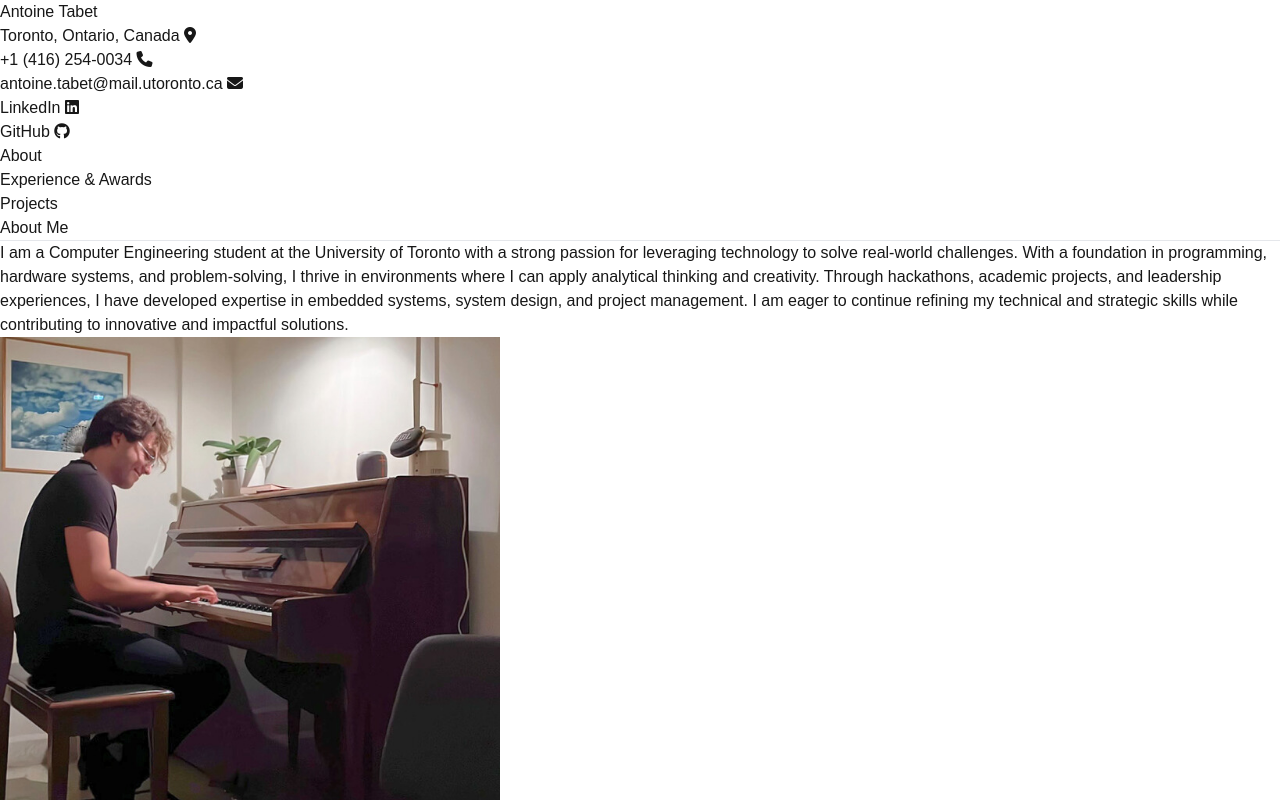
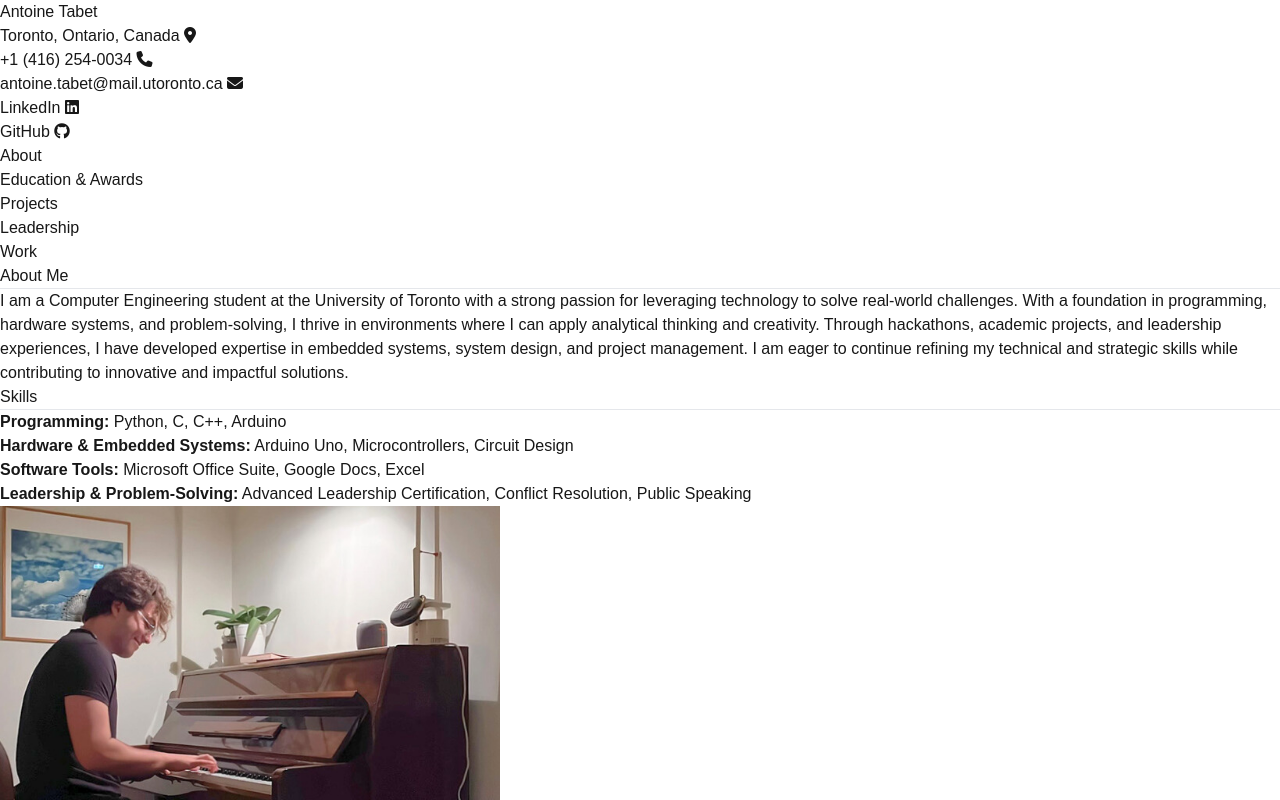
Before and after one commit to tabetant/my-portfolio, a Next.js app: page /about in a window 1280 px wide. Shown: the top 800 px of the page. Built offline with nearby package versions, Linux system fonts and the light colour scheme.

Commit message:
styling About, leadership/work sections

```diff
--- a/src/app/about/page.tsx
+++ b/src/app/about/page.tsx
@@ -1,13 +1,17 @@
 import Image from 'next/image'
-import Link from 'next/link'
 
 export default function AboutPage() {
     return (
         <div className='flex flex-col text-black items-center'>
-            <div className='flex flex-row justify-center'>
-                <h1 className='text-black text-center text-5xl italic mx-5'>About Me</h1>
+            <div className='flex flex-row '>
+                <div className='flex flex-col justify-between'>
+                    <div>
+                        <h1
+                            className='text-black text-center text-5xl italic mx-5'
+                        >About Me
+                        </h1>
                         <hr />
-                <p className='text-xl break-normal mx-5 '>
+                        <p className='text-xl mx-5 '>
                             I am a Computer Engineering student at the University of Toronto with a strong passion for
                             leveraging technology to solve real-world challenges. With a foundation in programming, hardware
                             systems, and problem-solving, I thrive in environments where I can apply analytical thinking and
@@ -15,7 +19,20 @@ export default function AboutPage() {
                             expertise in embedded systems, system design, and project management. I am eager to continue
                             refining my technical and strategic skills while contributing to innovative and impactful solutions.
                         </p>
-
+                    </div>
+                    <div className="my-5">
+                        <h2 className='text-black text-center text-5xl italic mx-5'>Skills</h2>
+                        <hr />
+                        <ul className='text-xl mx-5 '>
+                            <li><strong>Programming:</strong> Python, C, C++, Arduino</li>
+                            <li><strong>Hardware & Embedded Systems:</strong> Arduino Uno, Microcontrollers, Circuit Design
+                            </li>
+                            <li><strong>Software Tools:</strong> Microsoft Office Suite, Google Docs, Excel</li>
+                            <li><strong>Leadership & Problem-Solving:</strong> Advanced Leadership Certification, Conflict
+                                Resolution, Public Speaking</li>
+                        </ul>
+                    </div>
+                </div>
                 <Image className='rounded-xl mx-5' width={500} height={300} src='/images/pianoedited.jpg' alt='piano' />
             </div>
             <div className='flex flex-row my-5'>
--- a/src/app/education/page.tsx
+++ b/src/app/education/page.tsx
@@ -0,0 +1,5 @@
+export default function EduPage() {
+    return (
+        <h1 className='text-center text-black'>My Education</h1>
+    )
+}
--- /dev/null
+++ b/src/app/leadership/page.tsx
@@ -0,0 +1,5 @@
+export default function EduPage() {
+    return (
+        <h1 className='text-center text-black'>My Leadership Experiences</h1>
+    )
+}
--- a/src/app/ui/navbar.jsx
+++ b/src/app/ui/navbar.jsx
@@ -14,12 +14,12 @@ export default function NavBar() {
                     About
                 </Link>
             </div >
-            <div className={pathname == '/experience' ? 'w-1/8 bg-blue-200' : 'w-1/8 bg-blue-500'}>
+            <div className={pathname == '/education' ? 'w-1/8 bg-blue-200' : 'w-1/8 bg-blue-500'}>
                 <Link
                     className='hover:text-black mx-2'
-                    href='/experience'
+                    href='/education'
                 >
-                    Experience & Awards
+                    Education & Awards
                 </Link>
             </div >
             <div className={pathname == '/projects' ? 'w-1/8 bg-blue-200' : 'w-1/8 bg-blue-500'}>
@@ -30,6 +30,22 @@ export default function NavBar() {
                     Projects
                 </Link>
             </div >
+            <div className={pathname == '/leadership' ? 'w-1/8 bg-blue-200' : 'w-1/8 bg-blue-500'}>
+                <Link
+                    className='hover:text-black mx-2'
+                    href='/leadership'
+                >
+                    Leadership
+                </Link>
+            </div >
+            <div className={pathname == '/work' ? 'w-1/8 bg-blue-200' : 'w-1/8 bg-blue-500'}>
+                <Link
+                    className='hover:text-black mx-2'
+                    href='/work'
+                >
+                    Work
+                </Link>
+            </div >
         </nav >
     )
 }
--- /dev/null
+++ b/src/app/work/page.tsx
@@ -0,0 +1,5 @@
+export default function EduPage() {
+    return (
+        <h1 className='text-center text-black'>My Work Experiences</h1>
+    )
+}
```
Lines whose indentation alone changed are shown as unchanged.
